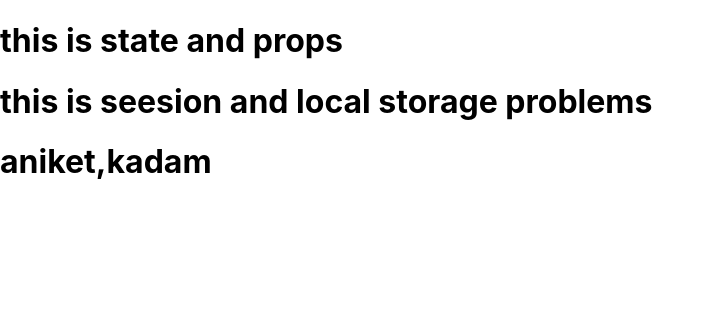
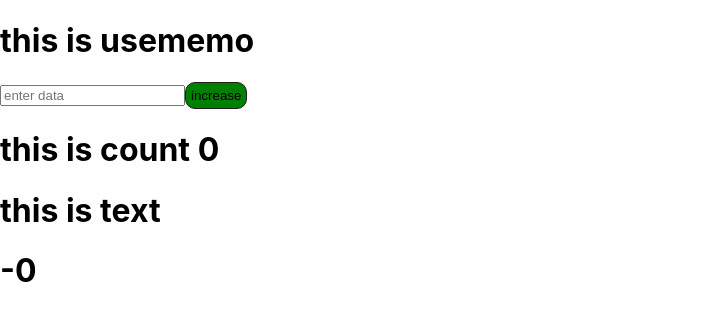
Before and after one commit to aniket2727/React-Interview, a React (Create React App) app in the folder app/: page / in a window 1280 px wide. Shown: the top 320 px of the page, without its empty margins (0-715 px from the left). Built offline with nearby package versions, Linux system fonts and the light colour scheme.

Commit message:
all changes relted to the usemmeo functions

```diff
--- /dev/null
+++ b/app/src/A8.js
@@ -0,0 +1,39 @@
+
+
+
+// this is code is related to the usememeo
+
+import React, { useMemo, useState } from 'react'
+
+
+
+const Handleusememo=()=>{
+
+
+    const [count,setcount]=useState(0)
+    const [text,settext]=useState('')
+
+
+    const handleExpensice=(count,text)=>{
+        console.log("this is exprensive functions");
+        return text.toUpperCase() +"-"+count
+
+
+    }
+
+    const resultusememeo=useMemo(()=>handleExpensice(count,text),[count,text])
+    return(
+        <div>
+          <h1>this is usememo</h1>
+          <input placeholder='enter data' onChange={(e)=>settext(e.target.value)}/>
+          <button onClick={()=>setcount(count+1)}>increase</button>
+          <h1>this is count {count}</h1>
+          <h1>this is text{text}</h1>
+          <h1>{resultusememeo}</h1>
+        </div>
+    )
+}
+
+
+
+export default Handleusememo;
--- a/app/src/App.js
+++ b/app/src/App.js
@@ -113,10 +113,11 @@ import A4 from './A4'
 import A5 from './A5'
 import A6 from './A6';
 import A7 from "./A7";
+import Handleusememo from "./A8";
 function App() {
   return (
     <div className="">
-     <A7/>
+     <Handleusememo/>
     </div>
   );
 }
```
